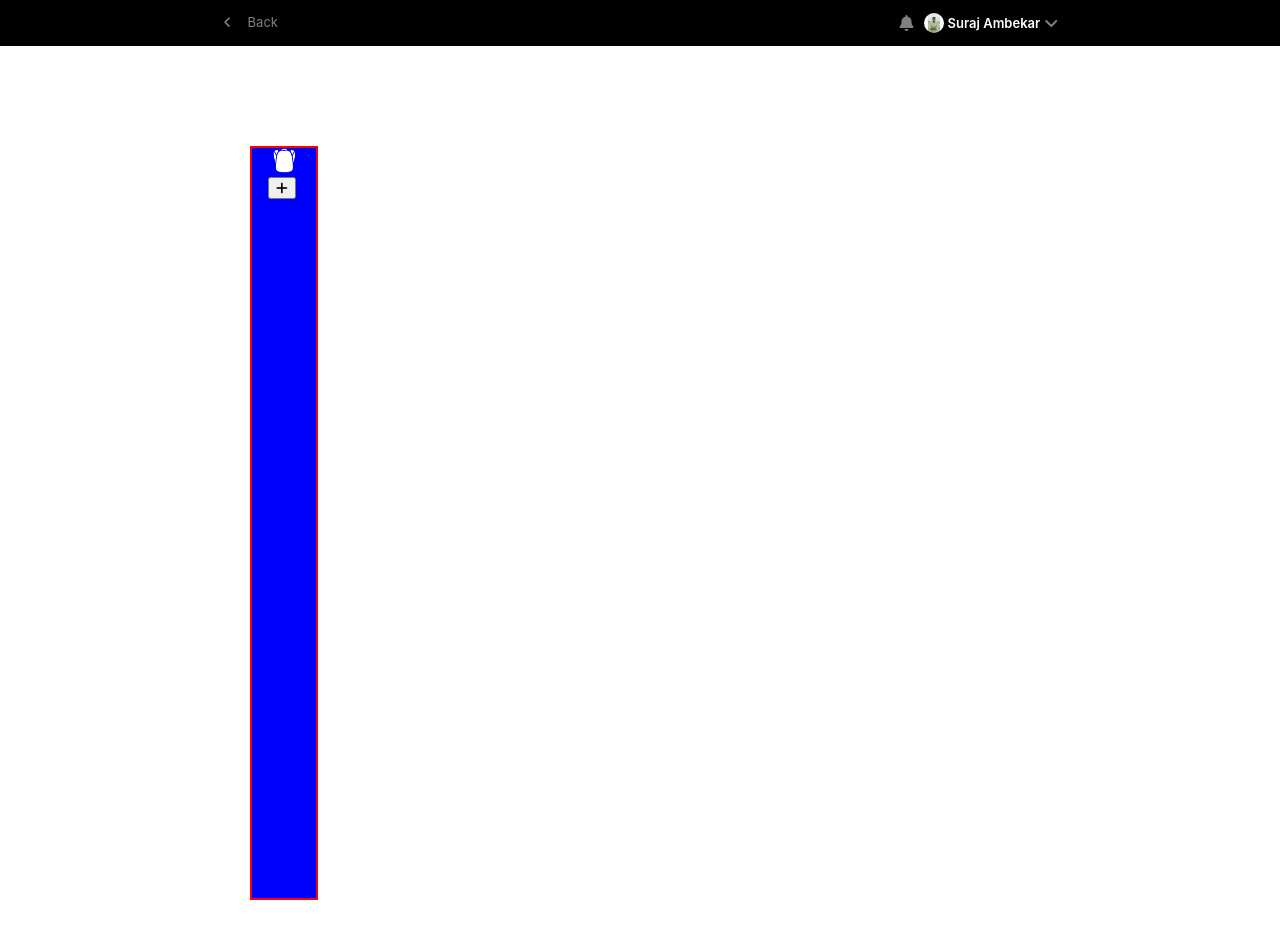
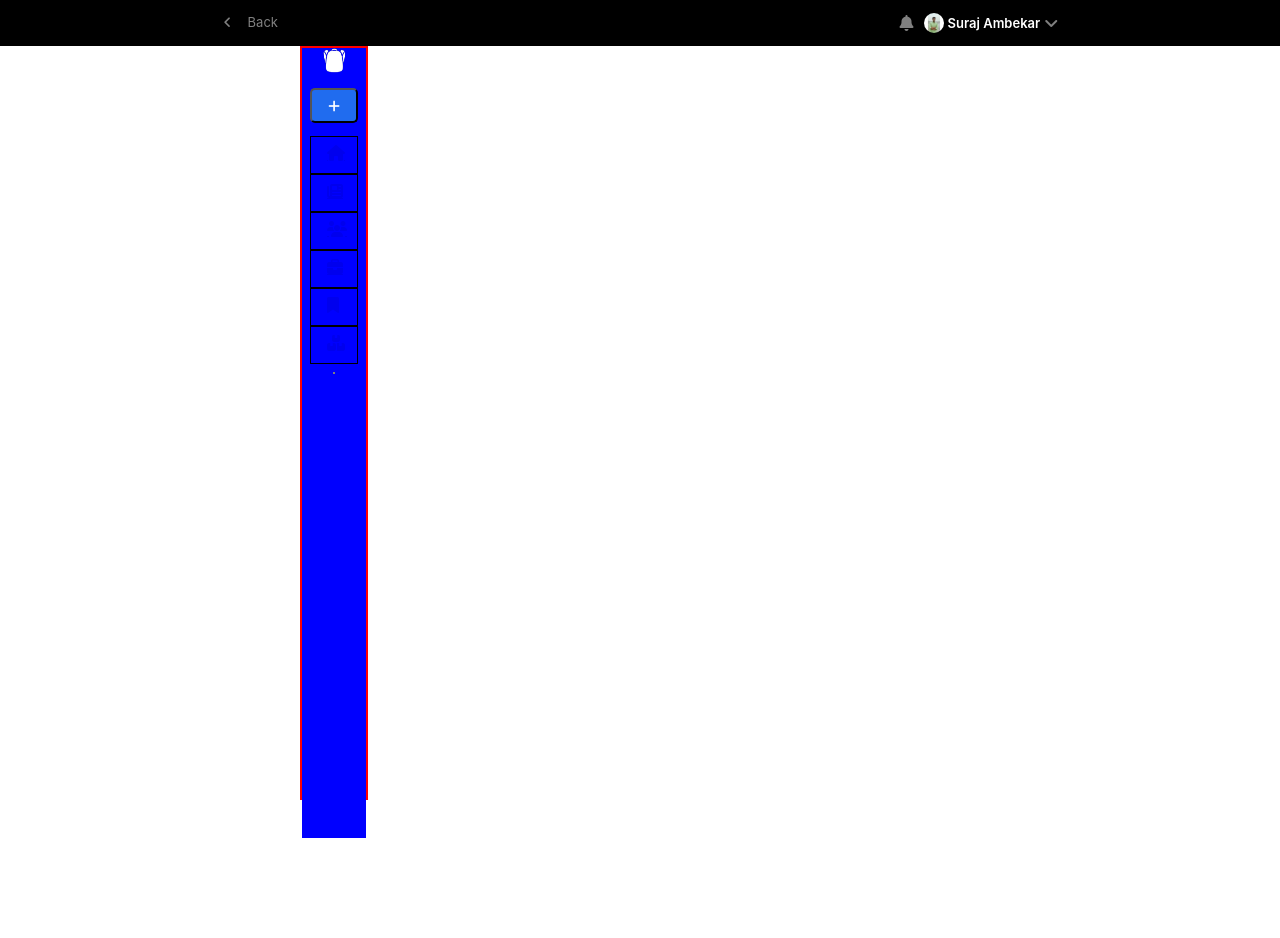
Before and after one commit to Suraj-Ambekar/React-Projects, a React (Create React App) app in the folder showwcaseclone/: page / in a window 1280 px wide. Shown: the top 938 px of the page. After the commit the page ends 838 px from the top, so only its background shows below. Built offline with nearby package versions, Linux system fonts and the light colour scheme.

Commit message:
successfully created first section of the sidebar

```diff
--- a/showwcaseclone/src/Demo.css
+++ b/showwcaseclone/src/Demo.css
@@ -1,10 +1,12 @@
 
-.sideebar{
-    margin: 100px 250px;
+.sidebar{
+    margin: 0px 300px;
     width: 64px;
+    /* width: 220px; */
     height: 750px;
-    background-color: black;
+    background-color: blue;
     border: 2px solid red;
+    /* padding-left: 0.5rem; */
     /* box-sizing: border-box; */
 
 }
@@ -14,18 +16,82 @@
     background-color: blue;
     height: 100%;
     box-sizing: border-box;
-    padding: 0 1rem;
+    /* padding: 0 1rem; */
 }
 
 a{
     /* background-color: pink; */
     margin-left: 4px;
+    padding: 0 1rem;
+    /* background-color: blue; */
+
 }
 
 .logo{
     width: 25px;
     height: 25px;
+    margin-bottom: .7rem;
 }
+
+/* 184*29 pa 1 6 bo 2 */
+.add{
+    color: white;
+    background-color: #206cef;
+    width: 75%;
+    height: 35px;
+    border-radius: 5px;
+    /* align-self: center; */
+    margin: 0 .5rem;
+    margin-bottom: 0.8rem;
+}
+
+.home{
+    display: flex;
+    flex-direction: column;
+}
+/* .home a:first-child{
+    color: white;
+} */
+
+
+/* 184*29 pa 1 6 bo 2 */
+.home a{
+    /* width: 90%; */
+    box-sizing: border-box;
+    border: 1px solid black;
+    padding-top: 0.5rem;
+    padding-bottom: 0.5rem;
+    margin: 0 .5rem;
+
+    /* padding: 0.6rem 0; */
+    overflow: hidden;
+    display: grid;
+    grid-template-columns: 20% 1fr;
+    gap: 1.7rem;
+
+}
+
+/* hover effect */
+
+.sidebar:hover{
+    width: 220px;
+    padding-left: 0.5rem;
+    box-sizing: border-box;
+}
+.sidebar:hover .add{
+    width: 90%;
+}
+
+.sidebar:hover .logo{
+    margin-left: -8px;
+}
+
+.sidebar:hover a{
+    gap: 0;
+}
+
+/* hover effect end*/
+
 
 /* .sec{
     height: 20px;
--- a/showwcaseclone/src/Demo.js
+++ b/showwcaseclone/src/Demo.js
@@ -16,11 +16,21 @@ import './Demo.css';
 export default function Demo(){
 
     return(
-        <div className="sideebar">
+        <div className="sidebar">
+            <a href="www.showwcase.com"><img className="logo" src="./showwcase_logo.png" alt="showwcase logo" /></a>
             <div className="sidebar-content">
-                <a href="www.showwcase.com"><img className="logo" src="./showwcase_logo.png" alt="showwcase logo" /></a>
                 <div className="btn">
                     <button className="add"><i class="fa-solid fa-plus"></i></button>
+                </div>
+                <div className="home">
+                        <a href="www.google.com"><i class="fa-solid fa-house"></i><span className="active">Home</span></a>
+                        <a href="www.google.com"><i class="fa-solid fa-newspaper"></i><span>Shows</span></a>
+                        <a href="www.google.com"><i class="fa-sharp fa-solid fa-users"></i><span>Circles</span></a>
+                        {/* <a href="www.google.com"><i class="fa-regular fa-circle-star"></i><span>Circles</span></a> */}
+                        <a href="www.google.com"><i class="fa-solid fa-briefcase"></i><span>Work</span></a>
+                        <a href="www.google.com"><i class="fa-solid fa-bookmark"></i><span>Bookmarks</span></a>
+                        <a href="www.google.com"><i class="fa-solid fa-boxes-stacked space"></i><span>AllCommunities</span></a>
+                        <hr className="hr" color="gray" />
                 </div>
             </div>
         </div>
```
